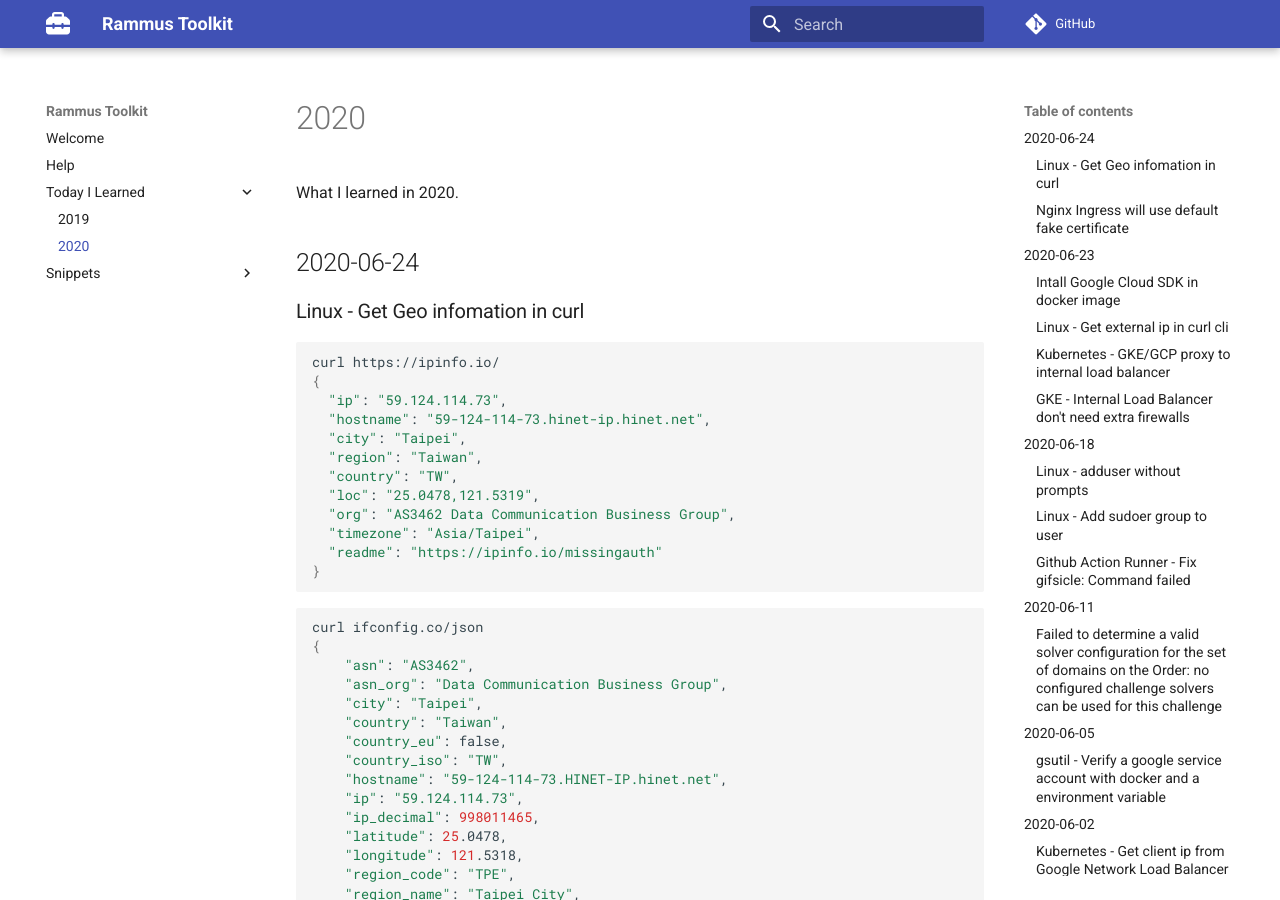
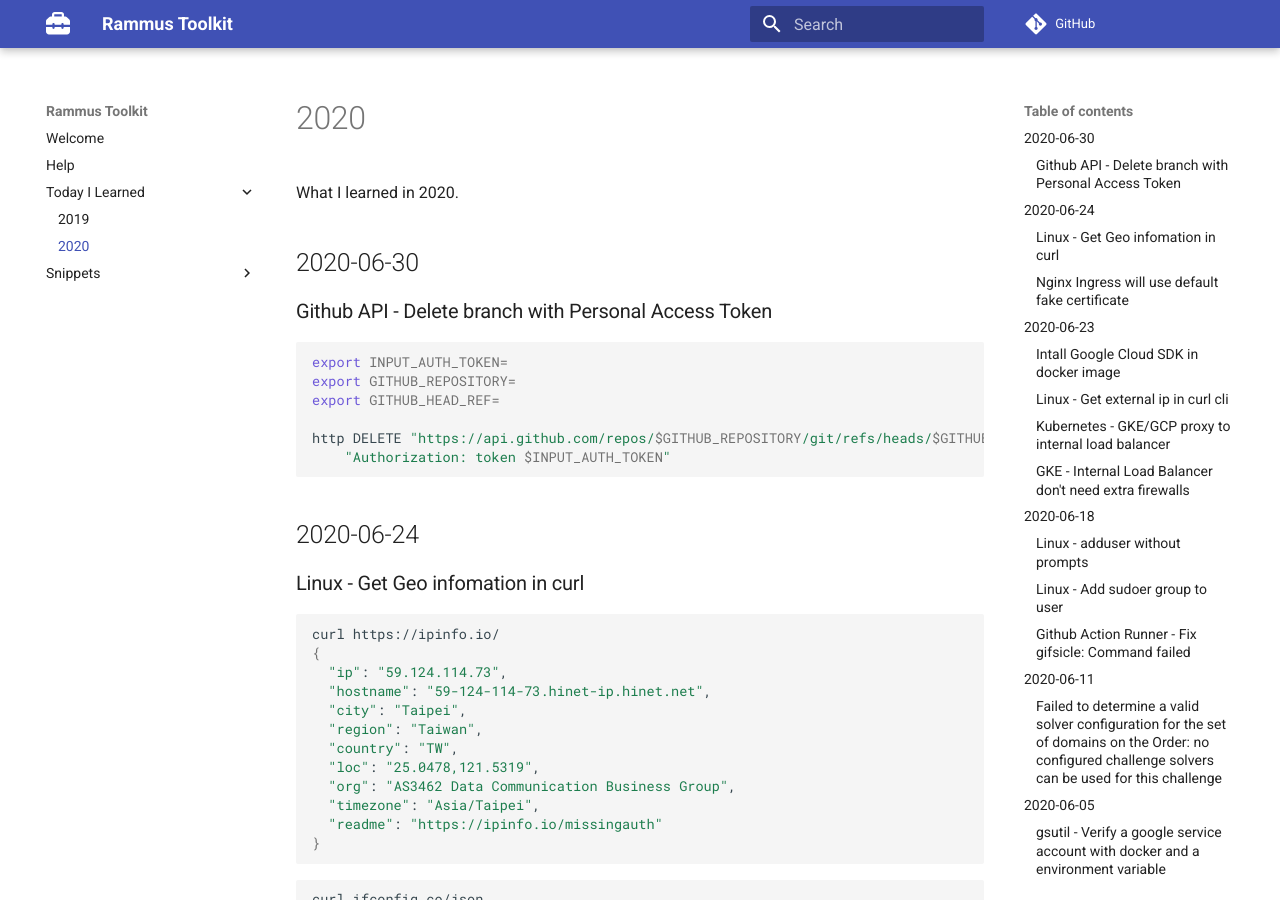
Before and after one commit to RammusXu/toolkit, an MkDocs documentation site: the page built from docs/Today-I-Learned/2020.md, in a window 1280 px wide and 900 px high. Built offline with MkDocs 1.6.1 and Material for MkDocs 9.7.7, drawn with Linux system fonts in a browser that asks for light colours; comment, search, counter and statistics services are not loaded.

Commit message:
Github API - Delete branch with Personal Access Token

````diff
--- a/docs/Today-I-Learned/2020.md
+++ b/docs/Today-I-Learned/2020.md
@@ -1,5 +1,16 @@
 
 What I learned in 2020.
+
+## 2020-06-30
+### Github API - Delete branch with Personal Access Token
+```bash
+export INPUT_AUTH_TOKEN=
+export GITHUB_REPOSITORY=
+export GITHUB_HEAD_REF=
+
+http DELETE "https://api.github.com/repos/$GITHUB_REPOSITORY/git/refs/heads/$GITHUB_HEAD_REF" \
+    "Authorization: token $INPUT_AUTH_TOKEN"
+```
 
 ## 2020-06-24
 ### Linux - Get Geo infomation in curl
````
